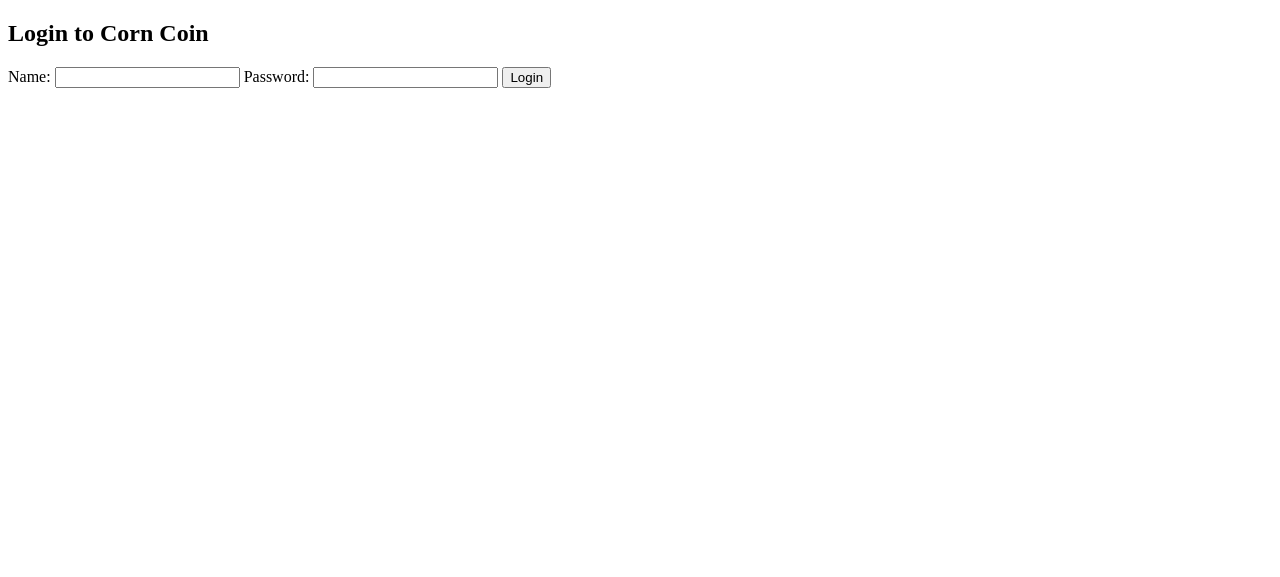
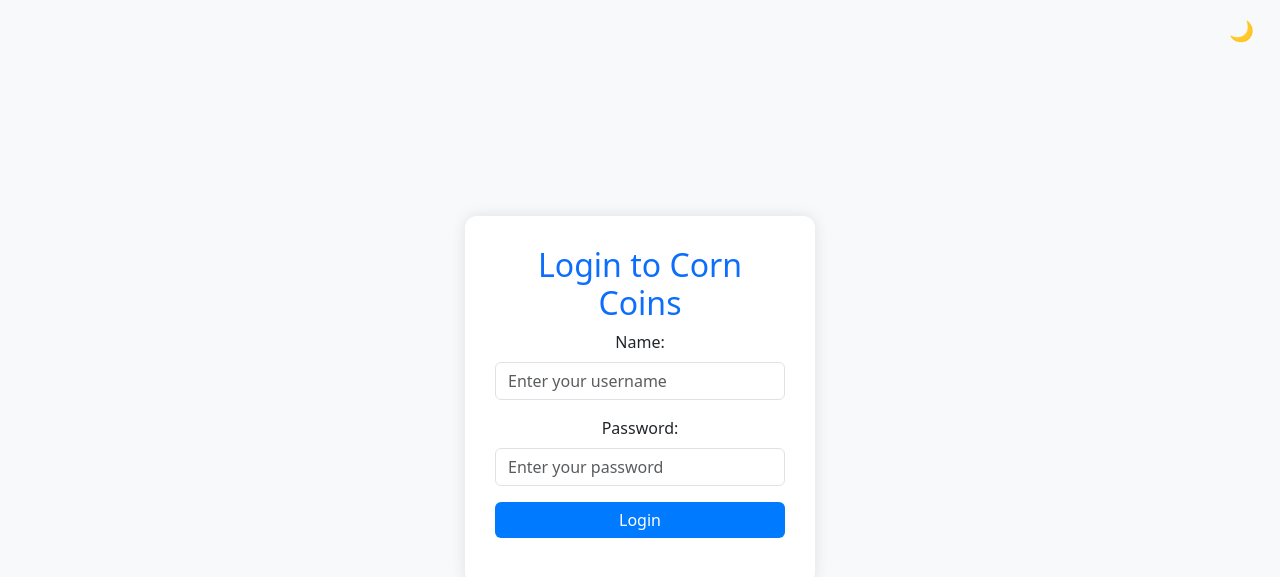
Before and after one commit to Ekansh38/CornCoins, a Django app: page /login/ in a window 1280 px wide. Shown: the top 577 px of the page. Run offline with Django 5.2, Linux system fonts and the light colour scheme.

Commit message:
good stable build

```diff
--- a/corncoin/bank/templates/bank/login.html
+++ b/corncoin/bank/templates/bank/login.html
@@ -1,25 +1,122 @@
+{% load static %}
 <!DOCTYPE html>
-<html>
+<html lang="en">
 <head>
-    <title>Login - Corn Coin</title>
+    <meta charset="UTF-8">
+    <meta name="viewport" content="width=device-width, initial-scale=1">
+    <title>Login - Corn Coins</title>
+
+    <!-- Bootstrap for styling -->
+    <link href="https://cdn.jsdelivr.net/npm/bootstrap@5.3.0/dist/css/bootstrap.min.css" rel="stylesheet">
+
+    <!-- Custom CSS -->
+    <style>
+        body {
+            height: 100vh;
+            display: flex;
+            align-items: center;
+            justify-content: center;
+            background-color: #f8f9fa;
+            transition: background-color 0.3s, color 0.3s;
+        }
+
+        .login-container {
+            padding: 30px;
+            border-radius: 12px;
+            box-shadow: 0 0 15px rgba(0, 0, 0, 0.1);
+            background-color: white;
+            width: 350px;
+            text-align: center;
+            transition: background-color 0.3s, color 0.3s;
+        }
+
+        .form-control {
+            transition: background-color 0.3s, border 0.3s;
+        }
+
+        /* Dark Mode */
+        body.dark-mode {
+            background-color: #121212;
+            color: #fff;
+        }
+
+        body.dark-mode .login-container {
+            background-color: #1e1e1e;
+            color: white;
+        }
+
+        body.dark-mode .form-control {
+            background-color: #333;
+            color: #fff;
+            border: 1px solid #444;
+        }
+
+        .btn-primary {
+            background-color: #007bff;
+            border: none;
+            transition: transform 0.2s ease-in-out;
+        }
+
+        .btn-primary:hover {
+            transform: scale(1.05);
+        }
+
+        /* Dark Mode Toggle Button */
+        .dark-mode-toggle {
+            position: absolute;
+            top: 15px;
+            right: 20px;
+            background: none;
+            border: none;
+            font-size: 20px;
+            cursor: pointer;
+        }
+    </style>
 </head>
 <body>
-    <h2>Login to Corn Coin</h2>
-    <form method="POST">
-        {% csrf_token %}
-        <label>Name:</label>
-        <input type="text" name="name" required>
 
-        <label>Password:</label>
-        <input type="password" name="password" required>
+    <!-- Dark Mode Toggle Button -->
+    <button class="dark-mode-toggle" onclick="toggleDarkMode()">🌙</button>
 
-        <button type="submit">Login</button>
-    </form>
+    <div class="login-container">
+        <h2 class="text-primary">Login to Corn Coins</h2>
+        <form method="POST">
+            {% csrf_token %}
+            <div class="mb-3">
+                <label class="form-label">Name:</label>
+                <input type="text" name="name" class="form-control" required placeholder="Enter your username">
+            </div>
 
-    <p id="error-message" style="color: red;"></p>
+            <div class="mb-3">
+                <label class="form-label">Password:</label>
+                <input type="password" name="password" class="form-control" required placeholder="Enter your password">
+            </div>
+
+            <button type="submit" class="btn btn-primary w-100">Login</button>
+        </form>
+
+        <p id="error-message" class="mt-2 text-danger"></p>
+    </div>
+
+    <!-- Bootstrap JS -->
+    <script src="https://cdn.jsdelivr.net/npm/bootstrap@5.3.0/dist/js/bootstrap.bundle.min.js"></script>
 
     <script>
-        // ✅ Auto-redirect to index if session exists
+        // Dark Mode Toggle
+        function toggleDarkMode() {
+            document.body.classList.toggle("dark-mode");
+            localStorage.setItem("theme", document.body.classList.contains("dark-mode") ? "dark" : "light");
+        }
+
+        // Load saved mode on page load
+        document.addEventListener("DOMContentLoaded", () => {
+            const savedMode = localStorage.getItem("theme") || "light";
+            if (savedMode === "dark") {
+                document.body.classList.add("dark-mode");
+            }
+        });
+
+        // Auto-redirect if session exists
         fetch("/check-session/")
         .then(response => response.json())
         .then(data => {
@@ -28,7 +125,7 @@
             }
         });
 
-        // ✅ Handle login request
+        // Handle login request
         document.querySelector("form").addEventListener("submit", function(event) {
             event.preventDefault();
             let formData = new FormData(this);
@@ -48,5 +145,6 @@
             .catch(error => console.error("Login Error:", error));
         });
     </script>
+
 </body>
 </html>
```
Also changed, not shown: corncoin/db.sqlite3.
